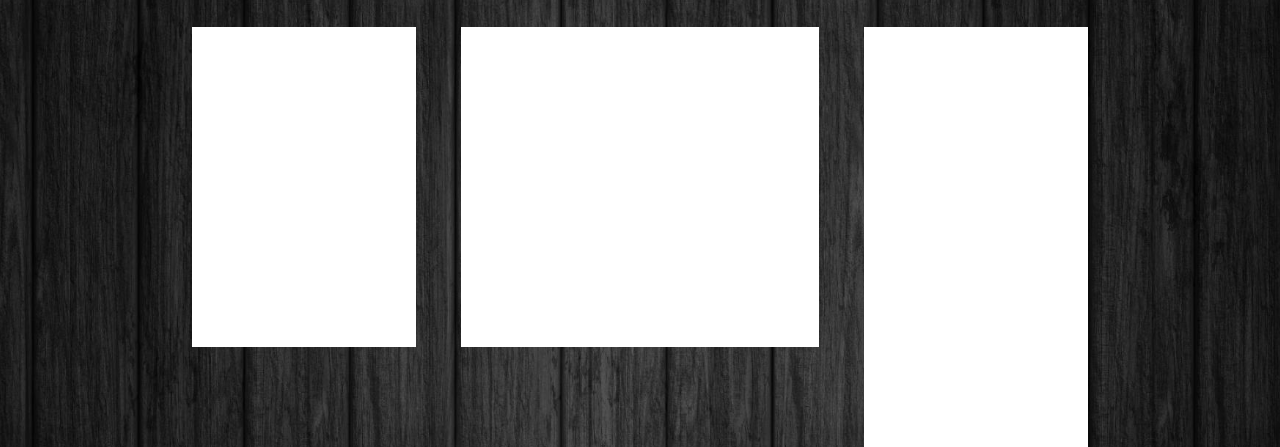
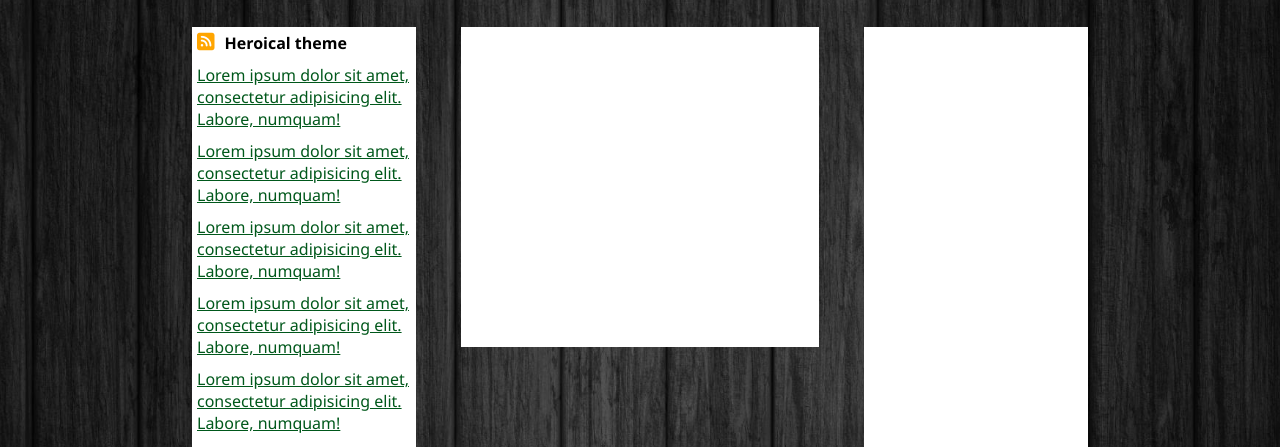
Before and after one commit to PierluigiBarocci/htmlcss-struttura-wp, a plain HTML site: page index.html in a window 1280 px wide. Shown: the part 353-800 px from the top of the page. Drawn offline with Linux system fonts and the light colour scheme.

Commit message:
Primo Aside Completato

```diff
--- a/index.html
+++ b/index.html
@@ -27,7 +27,15 @@
 
             <main>
                 <aside class="aside_first">
-
+                    <i class="fas fa-rss-square"></i>
+                    <div>Heroical theme</div>
+                    <ul>
+                        <li><a href="#">Lorem ipsum dolor sit amet, consectetur adipisicing elit. Labore, numquam!</a></li>
+                        <li><a href="#">Lorem ipsum dolor sit amet, consectetur adipisicing elit. Labore, numquam!</a></li>
+                        <li><a href="#">Lorem ipsum dolor sit amet, consectetur adipisicing elit. Labore, numquam!</a></li>
+                        <li><a href="#">Lorem ipsum dolor sit amet, consectetur adipisicing elit. Labore, numquam!</a></li>
+                        <li><a href="#">Lorem ipsum dolor sit amet, consectetur adipisicing elit. Labore, numquam!</a></li>
+                    </ul>
                 </aside>
 
                 <aside class="aside_second">
--- a/style.css
+++ b/style.css
@@ -95,8 +95,41 @@ main {
     float: left;
     background-color: white;
     width: 25%;
-    height: 40vh;
+    height: 40%;
+    padding: 5px;
 }
+
+.aside_first i {
+    float: left;
+    color: orange;
+    font-size: 20px;
+}
+ .aside_first div {
+    display: inline-block;
+    text-align: left;
+    font-weight: bold;
+    margin-left: 10px;
+}
+
+.aside_first h1:after {
+    content: "";
+    display: table;
+    clear: both;
+}
+
+.aside_first ul {
+    margin-top: 10px;
+}
+
+.aside_first ul li {
+    list-style: none;
+    margin-bottom: 10px;
+}
+
+.aside_first ul li a{
+    color: rgb(0, 88, 27);
+}
+
 
 .central {
     background-color: white;
```
